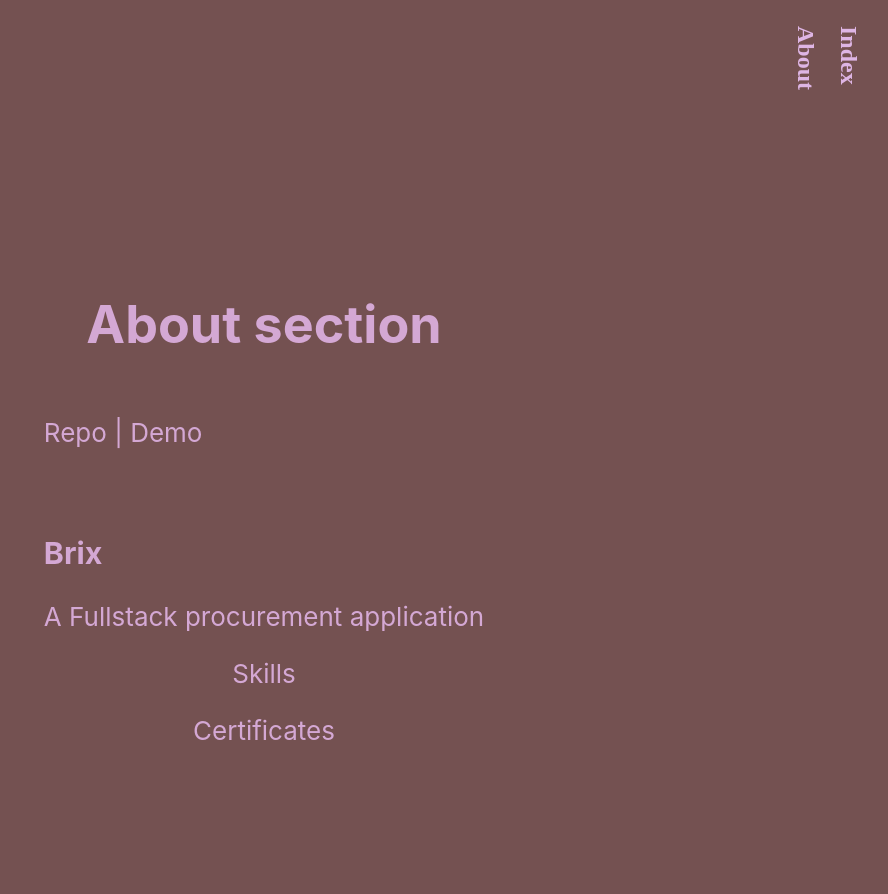
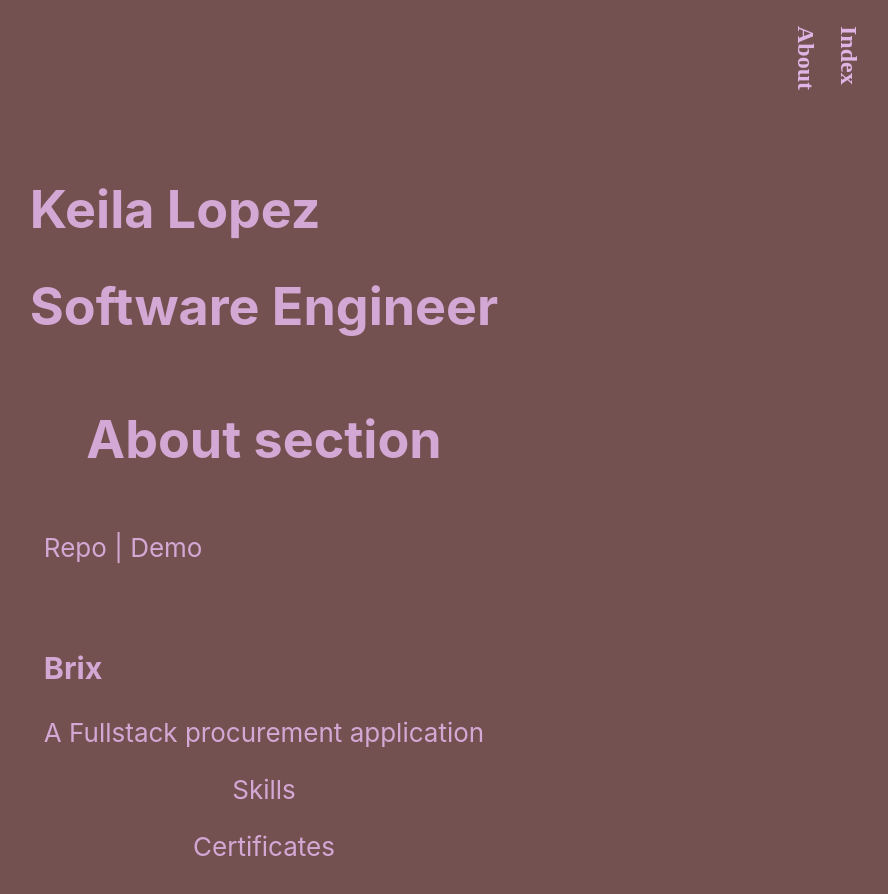
Before and after one commit to keelalopez/keila-lopez-portfolio, a React (Create React App) app in the folder keila-lopez-portfolio/: page / in a window 1280 px wide. Shown: the top 894 px of the page, without its empty margins (376-1264 px from the left). Built offline with nearby package versions, Linux system fonts and the light colour scheme.

Commit message:
Added cover component and linked it

```diff
--- a/keila-lopez-portfolio/src/App.js
+++ b/keila-lopez-portfolio/src/App.js
@@ -1,5 +1,6 @@
 import './App.css';
 import Header from './Components/Header'
+import Cover from './Components/Cover'
 import About from './Components/About'
 import Projects from './Components/Projects'
 import Skills from './Components/Skills'
@@ -10,6 +11,7 @@ function App() {
     <>
       <Header />
       <div className="App">
+        <Cover />
         <About />
         <Projects />
         <Skills />
--- /dev/null
+++ b/keila-lopez-portfolio/src/Components/Cover.js
@@ -0,0 +1,11 @@
+
+function Cover () {
+    return (
+        <div className="cover-container">
+            <h1>Keila Lopez</h1>
+            <h1>Software Engineer</h1>
+        </div>
+    )
+}
+
+export default Cover;
```
